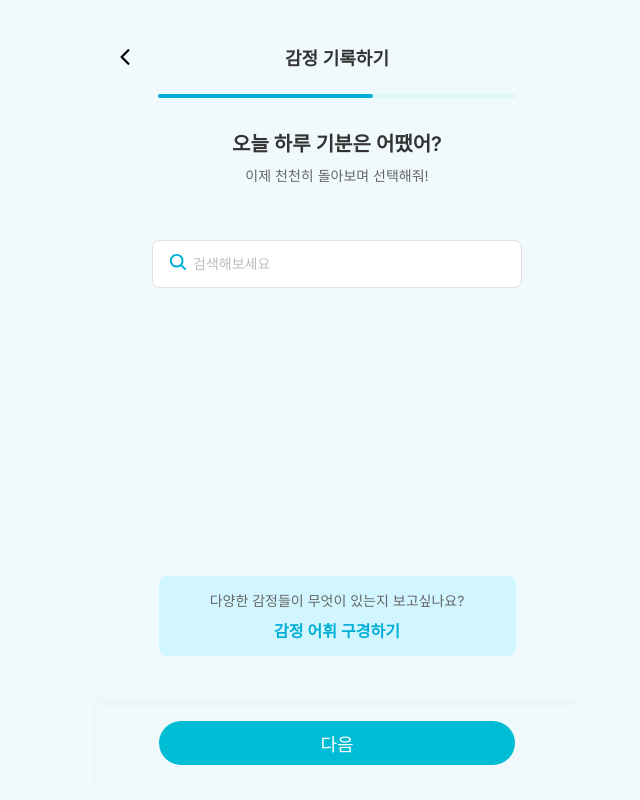
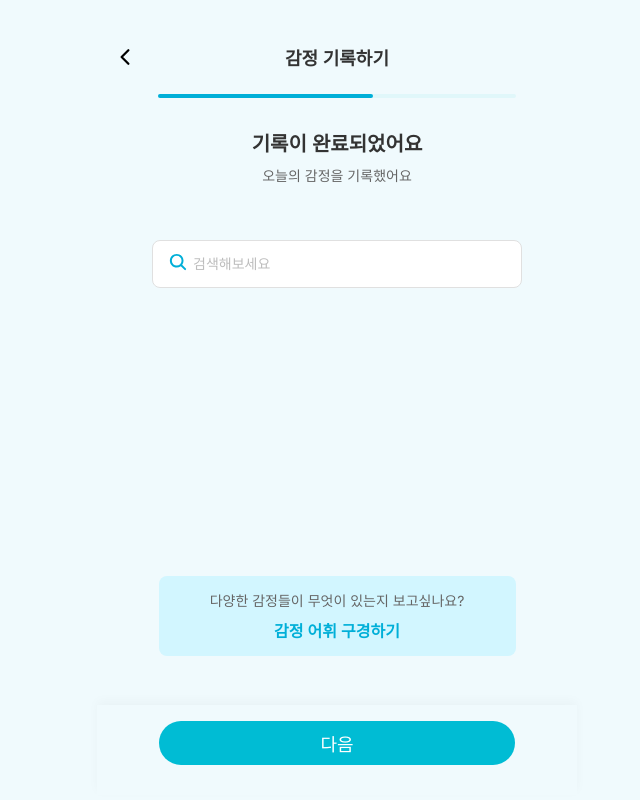
Before and after one commit to MIL-LO/ollim-web, a Next.js app: page /record/step3 in a window 1280 px wide. Shown: the whole page, without its empty margins (303-943 px from the left). Built offline with nearby package versions, Linux system fonts and the light colour scheme.

Commit message:
fix : 빌드 오류 해결

```diff
--- a/src/app/record/layout.tsx
+++ b/src/app/record/layout.tsx
@@ -101,7 +101,7 @@ const ButtonContainer = styled.div`
   width: 100%;
   max-width: 480px;
   margin: 0 auto;
-  z-index: 10; // z-index 값을 50에서 10으로 낮춤
+  z-index: 10;
   box-shadow: 0 -4px 10px rgba(0, 0, 0, 0.03);
 
   button {
@@ -114,17 +114,7 @@ const ButtonContainer = styled.div`
   }
 `;
 
-interface RecordLayoutProps {
-  children: React.ReactNode;
-  pageTitle?: string;
-  pageSubtitle?: string;
-}
-
-export default function RecordLayout({
-  children,
-  pageTitle = '오늘 하루 기분은 어땠어?',
-  pageSubtitle = '이제 천천히 돌아보며 선택해줘!',
-}: RecordLayoutProps) {
+export default function RecordLayout({ children }: { children: React.ReactNode }) {
   const router = useRouter();
   const pathname = usePathname();
   const [recordData, setRecordData] = useRecoilState(emotionRecordState);
@@ -172,8 +162,6 @@ export default function RecordLayout({
   };
 
   const defaultTitles = getDefaultTitles();
-  const displayTitle = pageTitle || defaultTitles.title;
-  const displaySubtitle = pageSubtitle || defaultTitles.subtitle;
 
   const handleBack = () => {
     router.back();
@@ -222,8 +210,8 @@ export default function RecordLayout({
 
       <ContentContainer>
         <PageHeaderContainer>
-          <PageTitle>{displayTitle}</PageTitle>
-          <PageSubtitle>{displaySubtitle}</PageSubtitle>
+          <PageTitle>{defaultTitles.title}</PageTitle>
+          <PageSubtitle>{defaultTitles.subtitle}</PageSubtitle>
         </PageHeaderContainer>
 
         {children}
```
